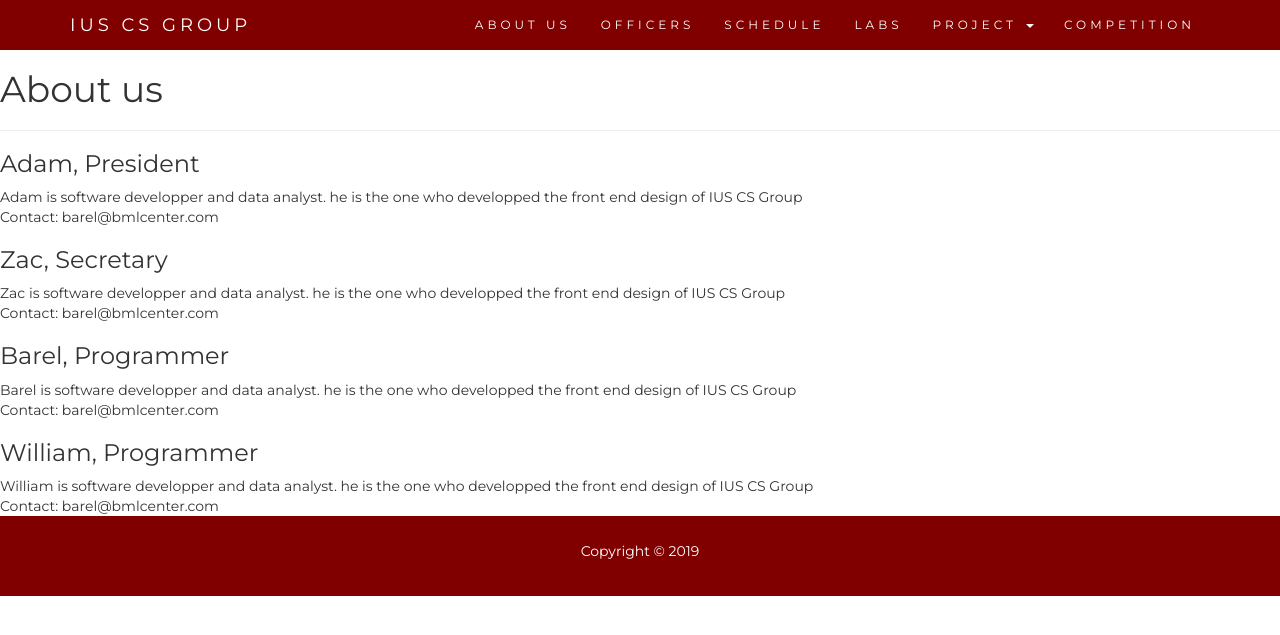
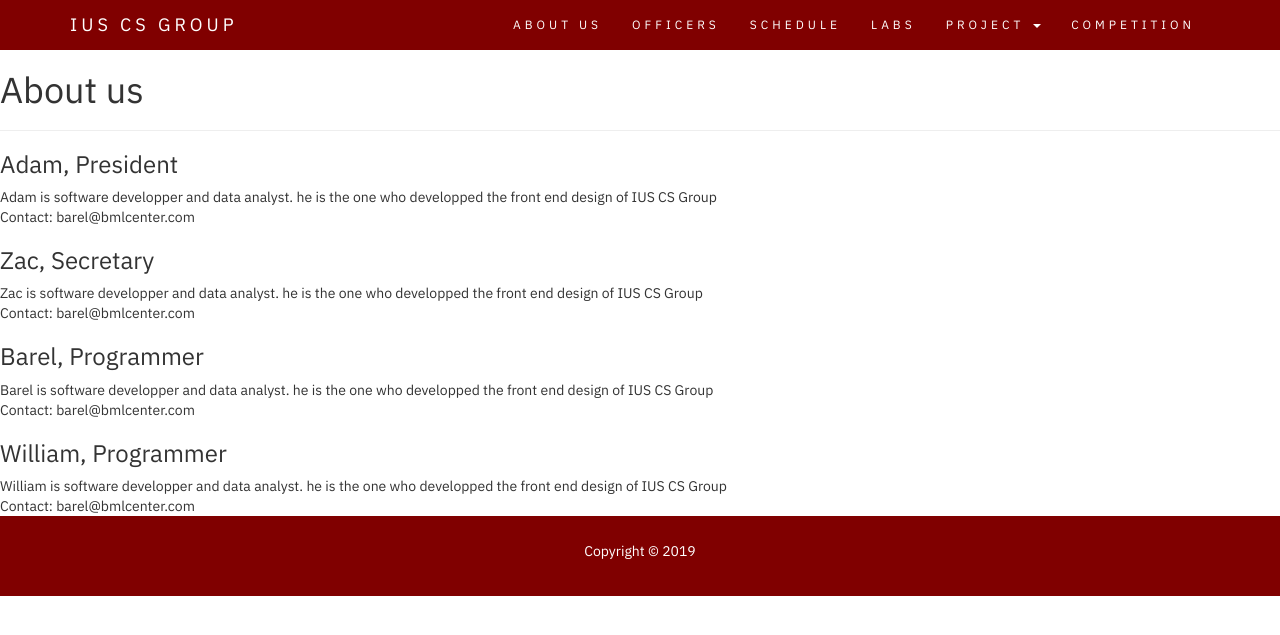
Before and after one commit to ius-csg/csghomepage, a Jekyll site: the page built from officers.html, in a window 1280 px wide. Shown: the top 635 px of the page. Built offline with Jekyll 4.4.1, drawn with Linux system fonts in a browser that asks for light colours.

Commit message:
Add font

```diff
--- a/_layouts/wrapper.html
+++ b/_layouts/wrapper.html
@@ -7,8 +7,7 @@
     <link rel="shortcut icon" type="image/png" href="../assets/images/iuslogo.png">
     <link rel="stylesheet" href="https://maxcdn.bootstrapcdn.com/bootstrap/3.4.0/css/bootstrap.min.css">
     <link rel="stylesheet" href="../style.css" >
-    <link href="https://fonts.googleapis.com/css?family=Montserrat" rel="stylesheet" type="text/css">
-    <link href="https://fonts.googleapis.com/css?family=Lato" rel="stylesheet" type="text/css">
+    <link href="https://fonts.googleapis.com/css?family=IBM+Plex+Sans&display=swap" rel="stylesheet">
     <script src="https://ajax.googleapis.com/ajax/libs/jquery/3.4.0/jquery.min.js"></script>
     <script src="https://maxcdn.bootstrapcdn.com/bootstrap/3.4.0/js/bootstrap.min.js"></script>
     <title>{{ page.title }}</title>
--- a/style.css
+++ b/style.css
@@ -1,7 +1,7 @@
 /* This is the site-wide CSS file
 See https://styleguide.iu.edu/visual-style/colors.html for the IU color guide */
 body{
-    font-family: Montserrat, sans-serif;
+    font-family: 'IBM Plex Sans', sans-serif;
 }
 
 .navbar {
```
